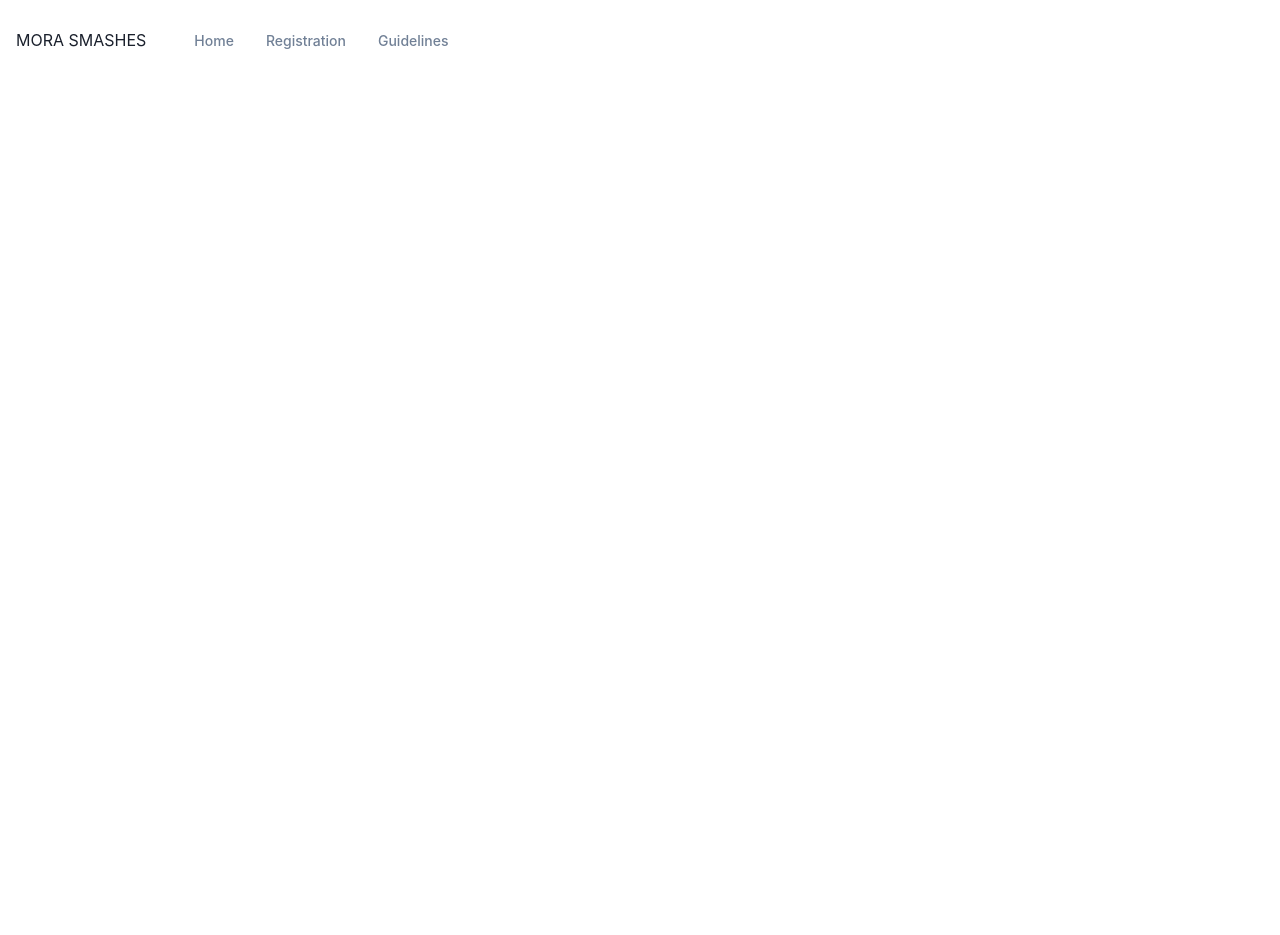
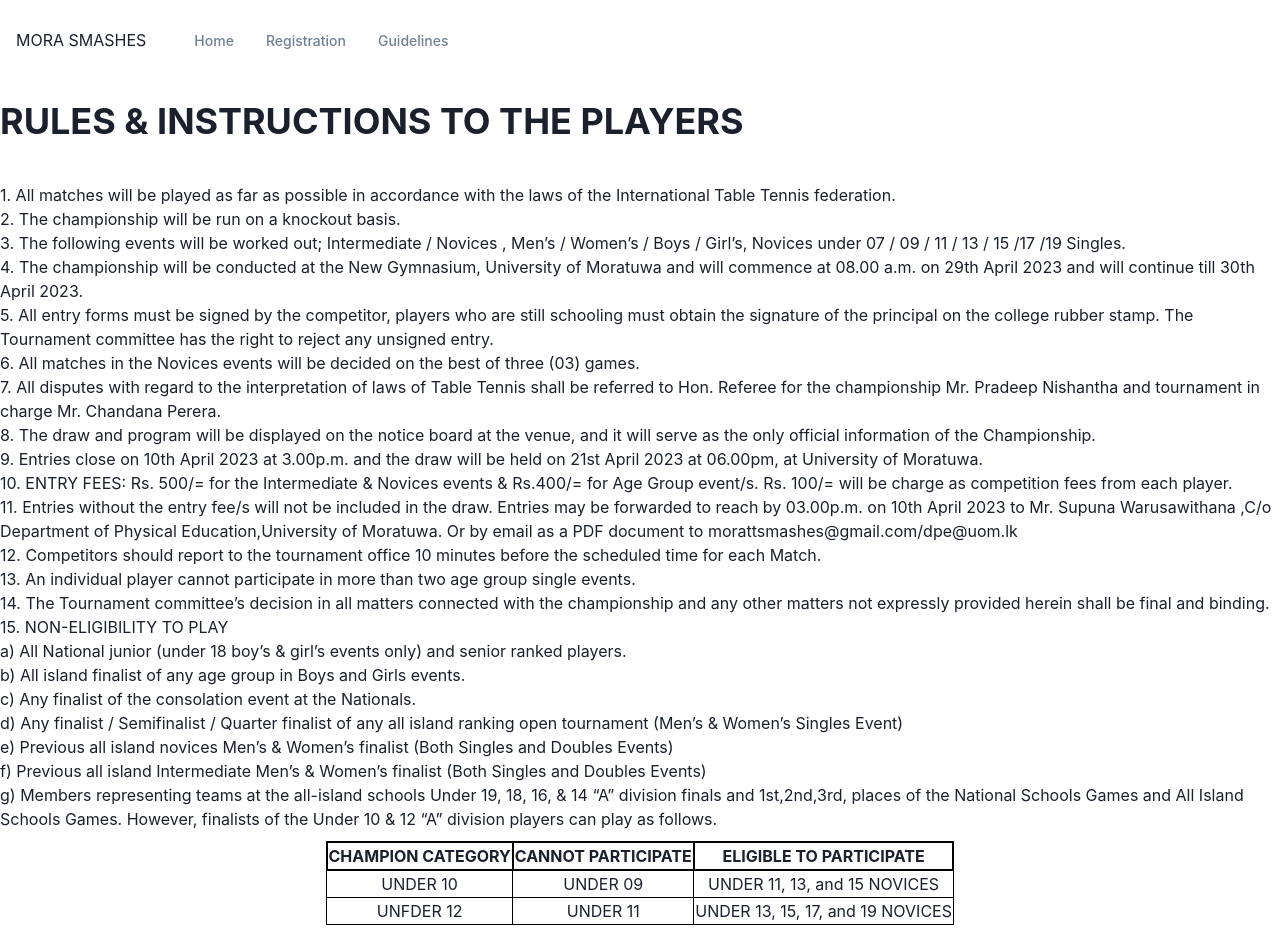
Before and after one commit to Mora-TT/web, a React (Create React App) app: page /guidelines in a window 1280 px wide. Before the commit the page ends 800 px from the top, so only its background shows below. Built offline with nearby package versions, Linux system fonts and the light colour scheme.

Commit message:
guideline changes

```diff
--- /dev/null
+++ b/src/views/Agreement.js
@@ -0,0 +1,40 @@
+import React, { useState } from "react";
+
+function SubmitButton() {
+  const [accepted, setAccepted] = useState(false);
+  const [submitted, setSubmitted] = useState(false);
+
+  function handleAcceptance() {
+    setAccepted(true);
+  }
+
+  function handleSubmit() {
+    if (accepted) {
+      setSubmitted(true);
+    } else {
+      alert("Please accept the terms and conditions.");
+    }
+  }
+
+  return (
+    <div>
+      <form>
+        <label htmlFor="acceptance">
+          <input
+            type="checkbox"
+            id="acceptance"
+            onChange={handleAcceptance}
+          />
+          I have read the guidelines and I accept the terms and conditions.
+        </label>
+        <br />
+        <button type="button" onClick={handleSubmit}>
+          Submit
+        </button>
+      </form>
+      {submitted && <p>Thank you for submitting!</p>}
+    </div>
+  );
+}
+
+export default SubmitButton;
--- /dev/null
+++ b/src/views/App.css
@@ -0,0 +1,20 @@
+.App {
+    width: 100%;
+    padding: 10px;
+    display: flex;
+    justify-content: center;
+    align-items: center;
+    }
+
+    table {
+    border: 1px solid black;
+    }
+
+    th {
+    border: 2px solid black;
+    }
+
+    td {
+    text-align: center;
+    border:1px solid black;
+    }
--- a/src/views/Guidelines.js
+++ b/src/views/Guidelines.js
@@ -1,12 +1,90 @@
 import React from 'react';
 import { Box } from '@mui/system';
-import { Image, Heading } from '@chakra-ui/react';
+import { Image, Heading, Center,View } from '@chakra-ui/react';
 import WithSubnavigation from '../components/Navbar';
+import './App.css';
+
+function Guidelines() {
+  const guidelines = [
+    {description: '1.	All matches will be played as far as possible in accordance with the laws of the International Table Tennis federation.', key: 0},
+    {description: '2.	The championship will be run on a knockout basis.', key: 1},
+    {description: '3.	The following events will be worked out; Intermediate / Novices , Men’s / Women’s / Boys / Girl’s, Novices under 07 / 09 / 11 / 13 / 15 /17 /19 Singles.', key: 2},
+    {description: '4.	The championship will be conducted at the New Gymnasium, University of Moratuwa and will commence at 08.00 a.m. on 29th April 2023 and will continue till 30th April 2023.', key: 3},
+    {description: '5.	All entry forms must be signed by the competitor, players who are still schooling must obtain the signature of the principal on the college rubber stamp. The Tournament committee has the right to reject any unsigned entry.', key: 4},
+    {description: '6.	All matches in the Novices events will be decided on the best of three (03) games.', key: 5},
+    {description: '7.	All disputes with regard to the interpretation of laws of Table Tennis shall be referred to Hon. Referee for the championship Mr. Pradeep Nishantha and tournament in charge Mr. Chandana Perera.', key: 6},
+    {description: '8.	The draw and program will be displayed on the notice board at the venue, and it will serve as the only official information of the Championship.', key: 7},
+    {description: '9.	Entries close on 10th April 2023 at 3.00p.m. and the draw will be held on 21st April 2023 at 06.00pm, at University of Moratuwa.', key: 8},
+    {description: '10.	ENTRY FEES: Rs. 500/= for the Intermediate & Novices events & Rs.400/= for Age Group event/s. Rs. 100/= will be charge as competition fees from each player. ', key: 9},
+    {description: '11.	Entries without the entry fee/s will not be included in the draw. Entries may be forwarded to reach by 03.00p.m. on 10th April 2023 to Mr. Supuna Warusawithana ,C/o Department of Physical Education,University of Moratuwa. Or by email as a PDF document to morattsmashes@gmail.com/dpe@uom.lk', key: 10},
+    {description: '12.	Competitors should report to the tournament office 10 minutes before the scheduled time for each Match.', key: 11},
+    {description:   '13.	An individual player cannot participate in more than two age group single events.', key: 12},
+    {description: '14.	The Tournament committee’s decision in all matters connected with the championship and any other matters not expressly provided herein shall be final and binding.', key: 13},
+    {description: '15.	NON-ELIGIBILITY TO PLAY', key: 14},
+
+  ];
 
 
-function Guidelines() {
+  const subGuidelines = [
+    {description: 'a)	All National junior (under 18 boy’s & girl’s events only) and senior ranked players.', key: 0},
+    {description: 'b)	All island finalist of any age group in Boys and Girls events.', key: 1},
+    {description: 'c)	Any finalist of the consolation event at the Nationals.', key: 2},
+    {description: 'd)	Any finalist / Semifinalist / Quarter finalist of any all island ranking open tournament (Men’s & Women’s Singles Event)', key: 3},
+    {description: 'e)	Previous all island novices Men’s & Women’s finalist (Both Singles and Doubles Events)', key: 4},
+    {description: 'f)	Previous all island Intermediate Men’s & Women’s finalist (Both Singles and Doubles Events)', key: 5},
+    {description: 'g)	Members representing teams at the all-island schools Under 19, 18, 16, & 14 “A” division finals and 1st,2nd,3rd, places of the National Schools Games and All Island Schools Games. However, finalists of the Under 10 & 12 “A” division players can play as follows.', key: 6},
+  ];
+  const data = [
+    { cc: "UNDER 10", cp: "UNDER 09", ep: "UNDER 11, 13, and 15 NOVICES" },
+    { cc: "UNFDER 12", cp: "UNDER 11", ep: "UNDER 13, 15, 17, and 19 NOVICES" },
+  ]
   return (
+
     <div id = "main">
+      <view>
+      <Heading as='h2' size='xl' paddingBottom={10} paddingTop={5} alignContent={'center'} >
+        RULES & INSTRUCTIONS TO THE PLAYERS
+      </Heading>
+      <ol>
+        {guidelines.map(guideline => {
+          return (
+            <li key={guideline.key}>{guideline.description}</li>
+          );
+        })}
+        <li key={15}>{""}
+
+          <ul>
+            {subGuidelines.map(subGuide => {
+            return (
+              <li key={subGuide.key}>{subGuide.description}</li>
+            );
+            })}
+          </ul>
+        </li>
+      </ol>
+
+      </view>
+
+      <div className="App">
+      <table >
+        <tr>
+          <th>CHAMPION CATEGORY</th>
+          <th>CANNOT PARTICIPATE</th>
+          <th>ELIGIBLE TO PARTICIPATE</th>
+        </tr>
+        {data.map((val, key) => {
+          return (
+            <tr key={key}>
+              <td>{val.cc}</td>
+              <td>{val.cp}</td>
+              <td>{val.ep}</td>
+            </tr>
+          )
+        })}
+      </table>
+    </div>
+
+
 
     </div>
 
--- a/src/views/form.js
+++ b/src/views/form.js
@@ -12,19 +12,32 @@ import { useState } from "react";
 import { Input, Heading } from '@chakra-ui/react'
 import { Checkbox, CheckboxGroup } from '@chakra-ui/react'
 import WithSubnavigation from '../components/Navbar';
+import SubmitButton from './Agreement';
 
 function Forms() {
-  const [input, setInput] = useState('')
+  const [input, setInput] = useState('');
+
+  const [accepted, setAccepted] = useState(false);
+  const [submitted, setSubmitted] = useState(false);
 
   const handleInputChange = (e) => setInput(e.target.value)
-
+  function handleAcceptance() {
+    setAccepted(true);
+  }
+  function handleSubmit() {
+    if (accepted) {
+      setSubmitted(true);
+    } else {
+      alert("Please accept the terms and conditions.");
+    }
+  }
   const isError = input === ''
-  const handleSubmit = (event) => {
-    event.preventDefault()
-    console.log('name', event.target.name.value)
-    console.log('tournamentName', event.target.tournamentName.value)
-    localStorage.setItem('name', event.target.name.value);
-  }
+  // const handleSubmit = (event) => {
+  //   event.preventDefault()
+  //   console.log('name', event.target.name.value)
+  //   console.log('tournamentName', event.target.tournamentName.value)
+  //   localStorage.setItem('name', event.target.name.value);
+  // }
   return (
     <div>
 
```
